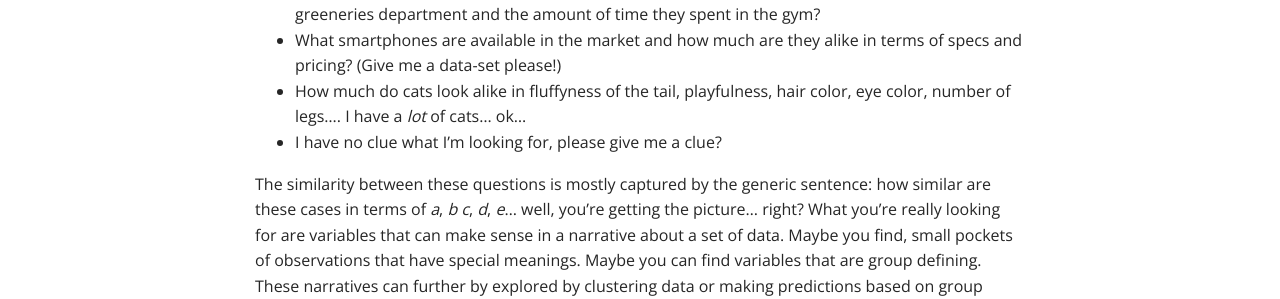
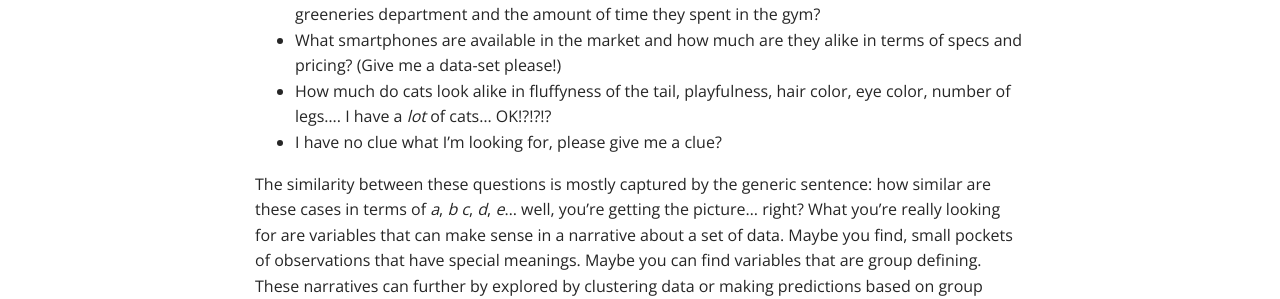
Before and after one commit to mark-me/mark-me.github.io, a Jekyll site: the page built from _pages/tutorials/mds/mds.md, in a window 1280 px wide and 900 px high. Shown: the part 448-747 px from the top of the window. Built offline with Jekyll 4.4.1, drawn with Linux system fonts in a browser that asks for light colours; nearby versions of some CDN libraries; comment, search, counter and statistics services are not loaded.

Commit message:
Update mds.md

```diff
--- a/_pages/tutorials/mds/mds.md
+++ b/_pages/tutorials/mds/mds.md
@@ -11,7 +11,7 @@
 
 * Can I find any groups in this list of people, by how much money they spent on drugstore items, minutes they've spent in greeneries department and the amount of time they spent in the gym?
 * What smartphones are available in the market and how much are they alike in terms of specs and pricing? (Give me a data-set please!)
-* How much do cats look alike in fluffyness of the tail, playfulness, hair color, eye color, number of legs.... I have a _lot_ of cats... ok...
+* How much do cats look alike in fluffyness of the tail, playfulness, hair color, eye color, number of legs.... I have a _lot_ of cats... OK!?!?!?
 * I have no clue what I'm looking for, please give me a clue?
 
 The similarity between these questions is mostly captured by the generic sentence: how similar are these cases in terms of _a_, _b_ _c_, _d_, _e_... well, you're getting the picture... right? What you're really looking for are variables that can make sense in a narrative about a set of data. Maybe you find, small pockets of observations that have special meanings. Maybe you can find variables that are group defining. These narratives can further by explored by clustering data or making predictions based on group defining variables. One of the tools I use to answer these types of questions is MultiDimensional Scaling (MDS).
```
